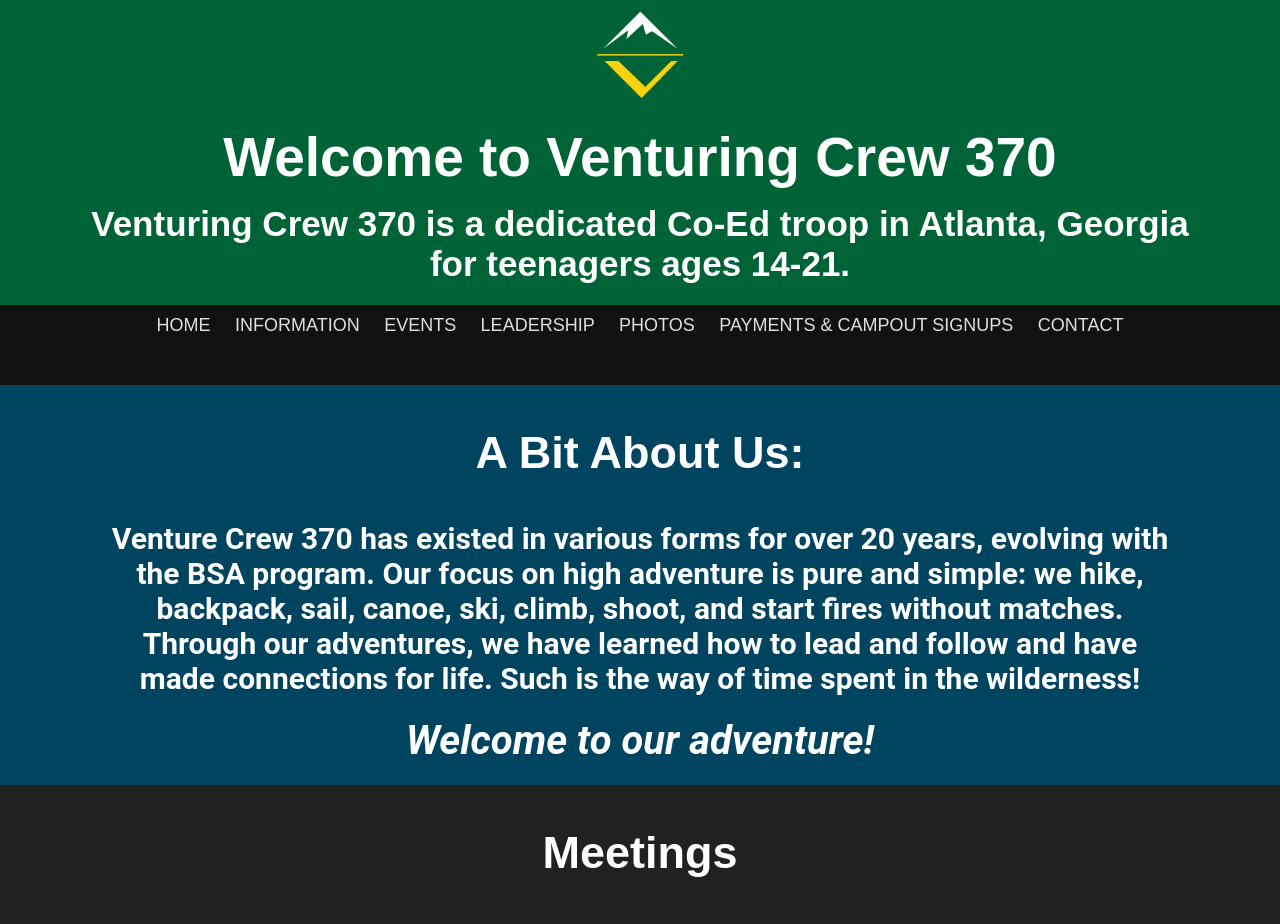
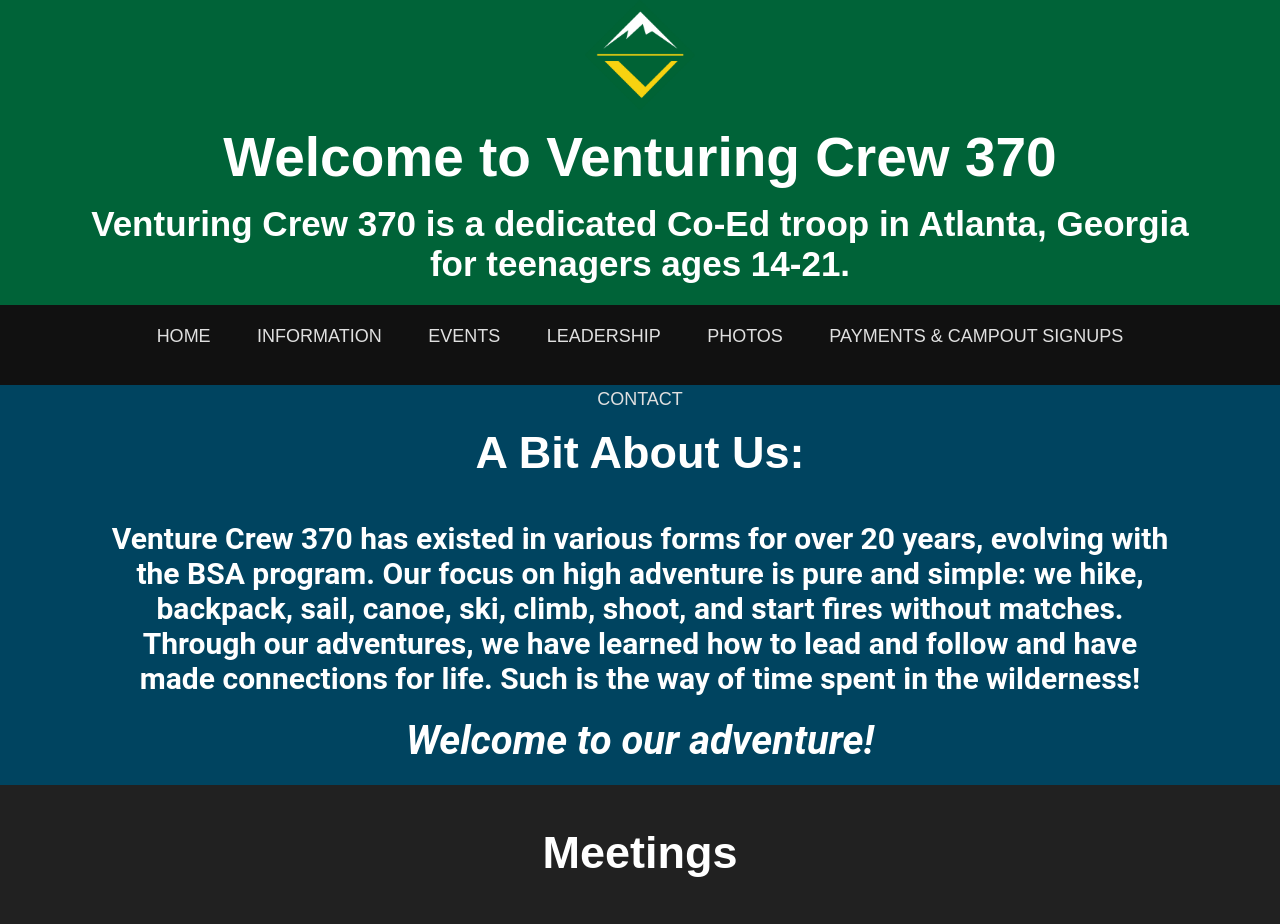
Before and after one commit to crew-370/Crew370, a Jekyll site: the page built from index.html, in a window 1280 px wide. Shown: the top 924 px of the page. Built offline with Jekyll 4.4.1, drawn with Linux system fonts in a browser that asks for light colours.

Commit message:
changed padding back to 21

```diff
--- a/styles/topnav.css
+++ b/styles/topnav.css
@@ -17,7 +17,7 @@
     color: var(--topnav-color);
     font-size: 18px;
     text-decoration: none;
-    padding: 10px 10px;
+    padding: 21px 21px;
     display: inline-block;
     text-transform: uppercase;
     text-align: center;
```
